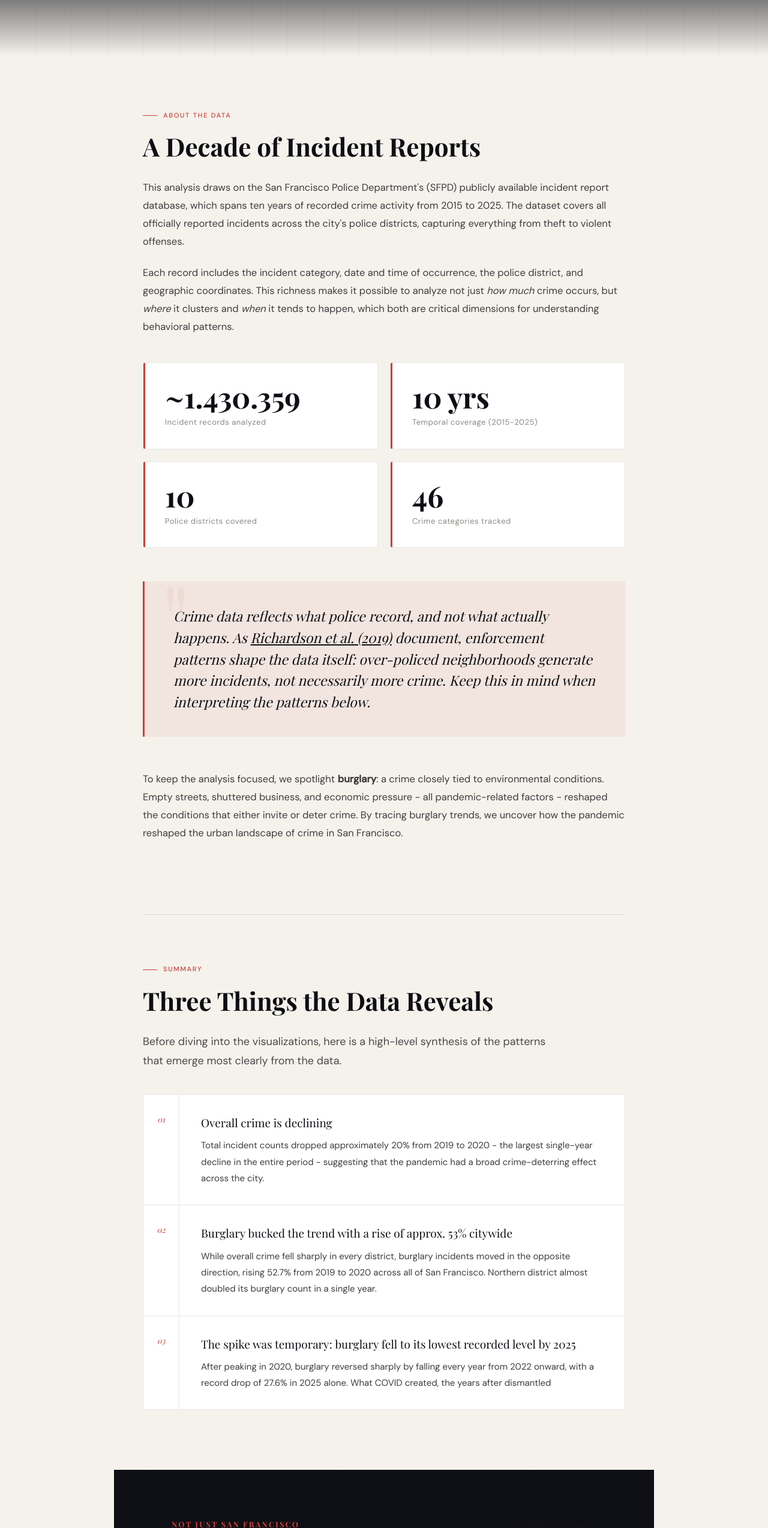
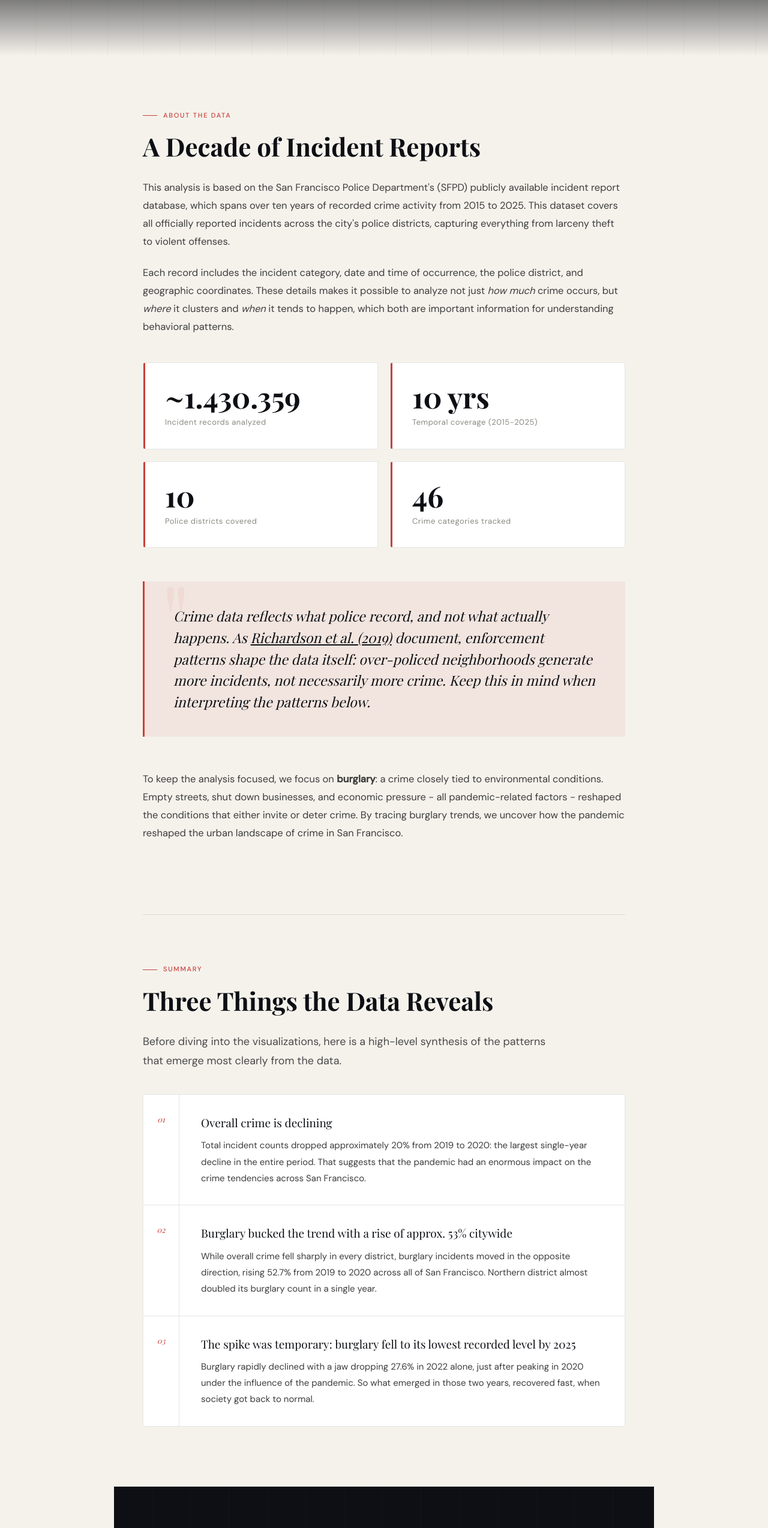
Before and after one commit to Sandra359/Sandra359.github.io, a plain HTML site: page index.html in a window 1280 px wide. Shown: the part 887-3434 px from the top of the page at 60% size. Drawn offline with nearby package versions, Linux system fonts and the light colour scheme; a web font is replaced by a local one.

Commit message:
ændring

```diff
--- a/index.html
+++ b/index.html
@@ -775,14 +775,14 @@
     <h2 class="reveal delay-1">A Decade of Incident Reports</h2>
 
     <p class="reveal delay-2">
-      This analysis draws on the San Francisco Police Department's (SFPD) publicly available incident report database,
-      which spans ten years of recorded crime activity from 2015 to 2025. The dataset covers all officially reported incidents across the city's police districts, capturing everything from theft to violent offenses.
+      This analysis is based on the San Francisco Police Department's (SFPD) publicly available incident report database,
+      which spans over ten years of recorded crime activity from 2015 to 2025. This dataset covers all officially reported incidents across the city's police districts, capturing everything from larceny theft to violent offenses.
     </p>
 
     <p class="reveal delay-3">
       Each record includes the incident category, date and time of occurrence, the police district, and
-      geographic coordinates. This richness makes it possible to analyze not just <em>how much</em> crime occurs,
-      but <em>where</em> it clusters and <em>when</em> it tends to happen, which both are critical dimensions for understanding behavioral patterns.
+      geographic coordinates. These details makes it possible to analyze not just <em>how much</em> crime occurs,
+      but <em>where</em> it clusters and <em>when</em> it tends to happen, which both are important information for understanding behavioral patterns.
     </p>
 
     <div class="dataset-grid">
@@ -809,8 +809,8 @@
     </div>
 
     <p class="reveal">
-      To keep the analysis focused, we spotlight <strong>burglary</strong>: a crime closely tied to environmental conditions.
-      Empty streets, shuttered business, and economic pressure - all pandemic-related factors - reshaped the conditions that either invite or deter crime. By tracing burglary trends, we uncover how the pandemic reshaped the urban landscape of crime in San Francisco.
+      To keep the analysis focused, we focus on <strong>burglary</strong>: a crime closely tied to environmental conditions.
+      Empty streets, shut down businesses, and economic pressure - all pandemic-related factors - reshaped the conditions that either invite or deter crime. By tracing burglary trends, we uncover how the pandemic reshaped the urban landscape of crime in San Francisco.
     </p>
   </section>
 
@@ -830,21 +830,24 @@
         <div class="finding-num">01</div>
         <div class="finding-body">
           <strong>Overall crime is declining</strong>
-          <p>Total incident counts dropped approximately 20% from 2019 to 2020 - the largest single-year decline in the entire period - suggesting that the pandemic had a broad crime-deterring effect across the city.</p>
+          <p>Total incident counts dropped approximately 20% from 2019 to 2020: the largest single-year decline in the entire period. That suggests that the pandemic had an enormous impact on the crime tendencies across San Francisco.</p>
         </div>
       </div>
       <div class="finding">
         <div class="finding-num">02</div>
         <div class="finding-body">
           <strong>Burglary bucked the trend with a rise of approx. 53% citywide</strong>
-          <p>While overall crime fell sharply in every district, burglary incidents moved in the opposite direction, rising 52.7% from 2019 to 2020 across all of San Francisco. Northern district almost doubled its burglary count in a single year.</p>
+          <p>While overall crime fell sharply in every district, burglary incidents moved in the opposite direction, rising 52.7% from 2019 to 2020 across all of San Francisco.
+
+            Northern district almost doubled its burglary count in a single year.</p>
         </div>
       </div>
       <div class="finding">
         <div class="finding-num">03</div>
         <div class="finding-body">
           <strong>The spike was temporary: burglary fell to its lowest recorded level by 2025</strong>
-          <p>After peaking in 2020, burglary reversed sharply by falling every year from 2022 onward, with a record drop of 27.6% in 2025 alone. What COVID created, the years after dismantled</p>
+          <p>Burglary rapidly declined with a jaw dropping 27.6% in 2022 alone, just after peaking in 2020 under the influence of the pandemic.
+So what emerged in those two years, recovered fast, when society got back to normal.</p>
         </div>
       </div>
     </div>
```
